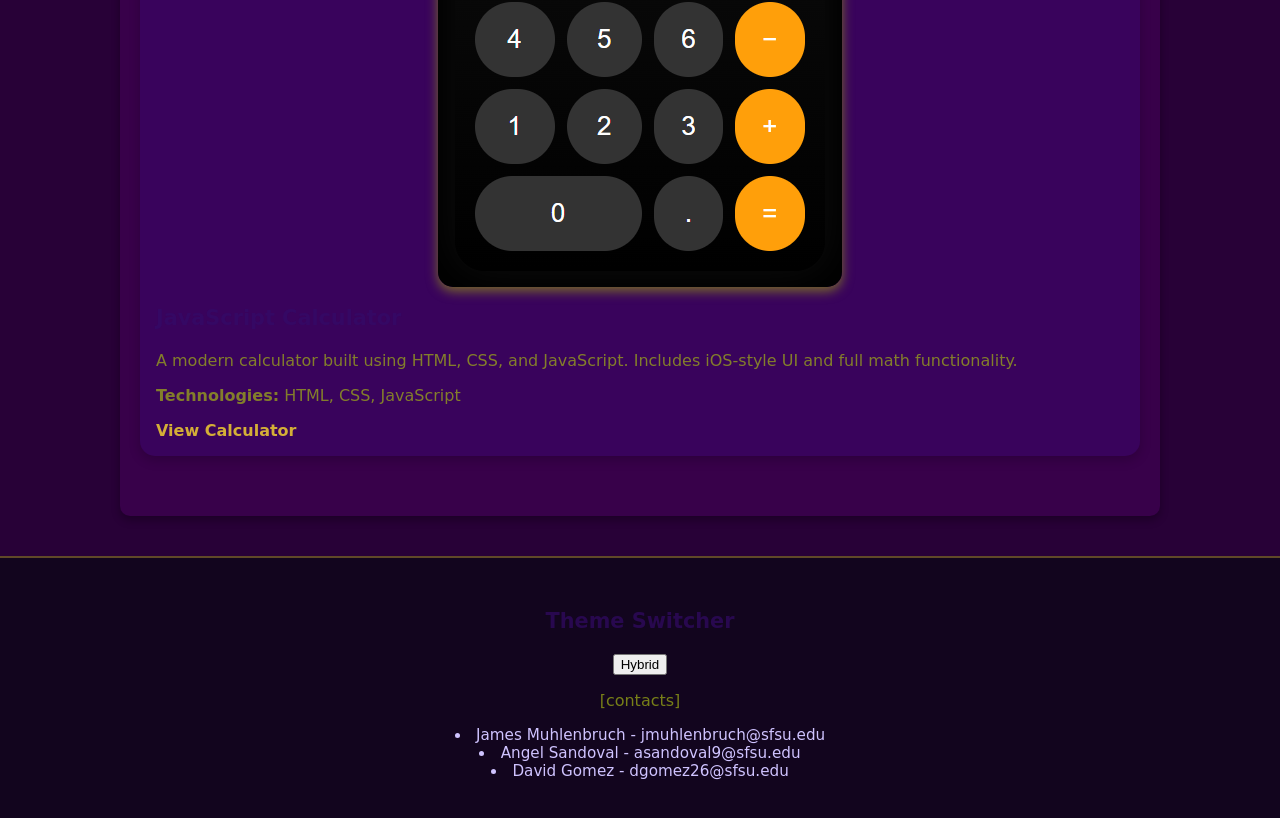
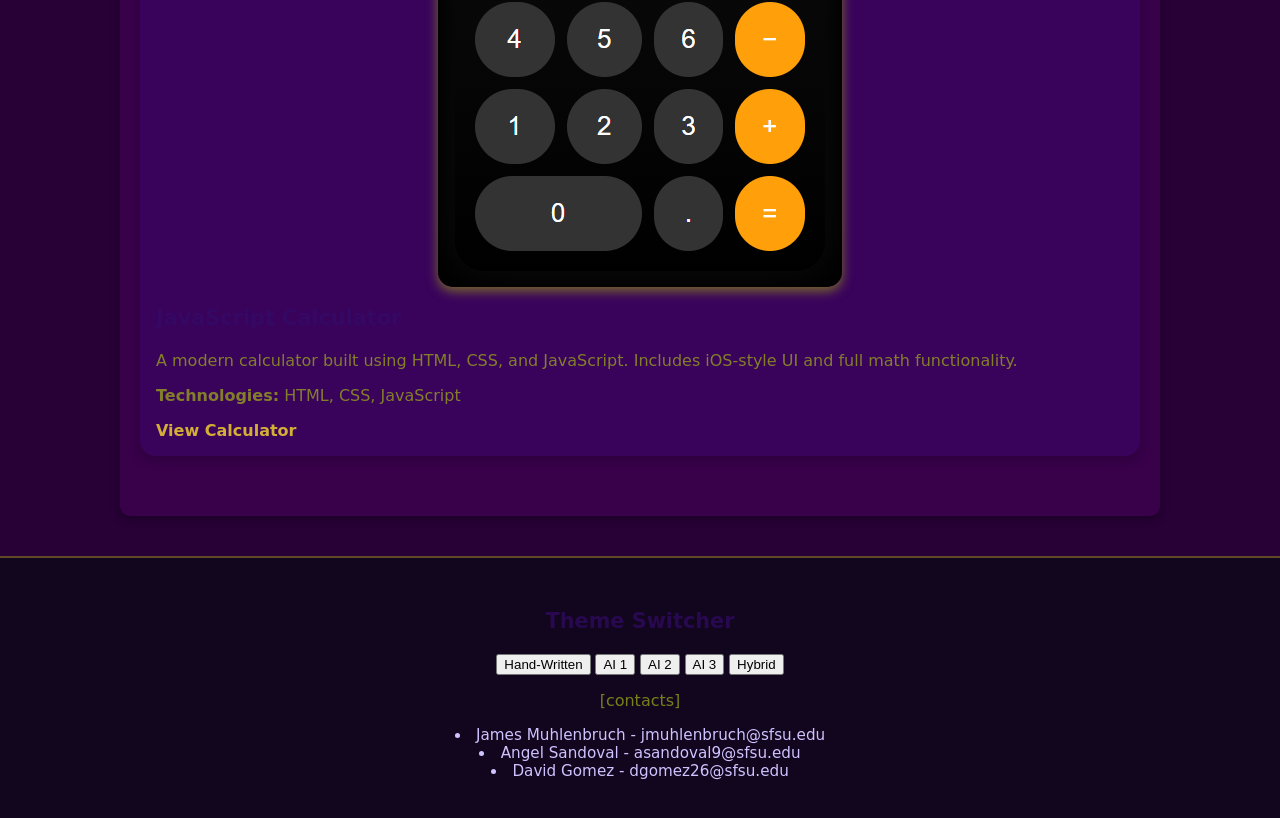
Before and after one commit to Inkdg8/CSC317, a plain HTML site: page assignments/4/index.html in a window 1280 px wide. Shown: the part 2356-3174 px from the top of the page. Drawn offline with Linux system fonts and the light colour scheme.

Commit message:
Update index.html

```diff
--- a/assignments/4/index.html
+++ b/assignments/4/index.html
@@ -111,6 +111,10 @@
   <div class="theme-switcher">
     <h3>Theme Switcher</h3>
     <div class="theme-buttons">
+      <button class="theme-button active" data-theme="styles">Hand-Written</button>
+      <button class="theme-button" data-theme="ai-1">AI 1</button>
+      <button class="theme-button" data-theme="ai-2">AI 2</button>
+      <button class="theme-button" data-theme="ai-3">AI 3</button>
       <button class="theme-button" data-theme="hybrid">Hybrid</button>
     </div>
   </div>
```
